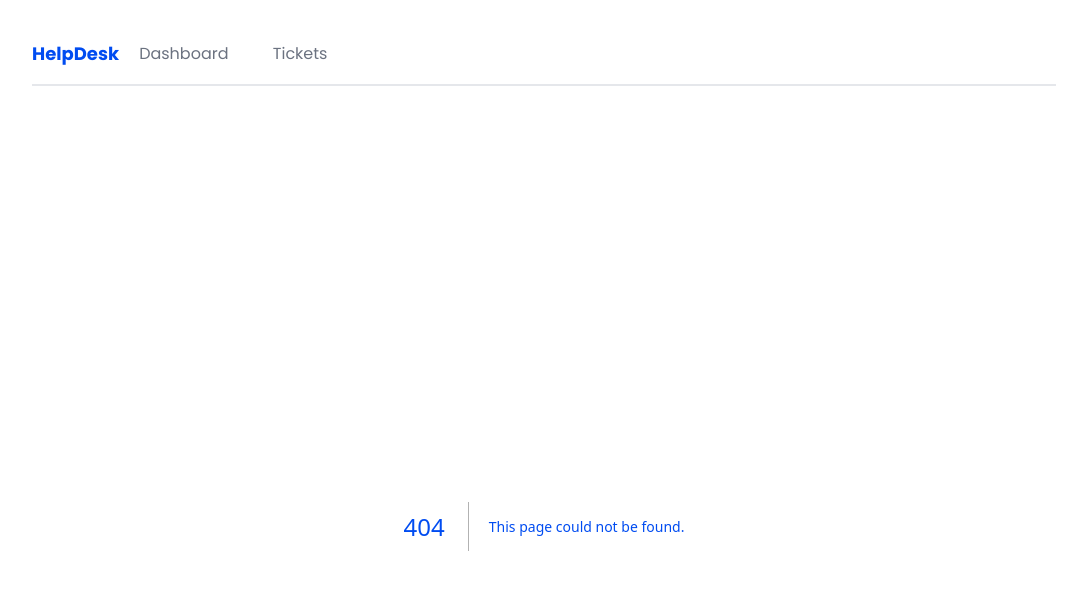
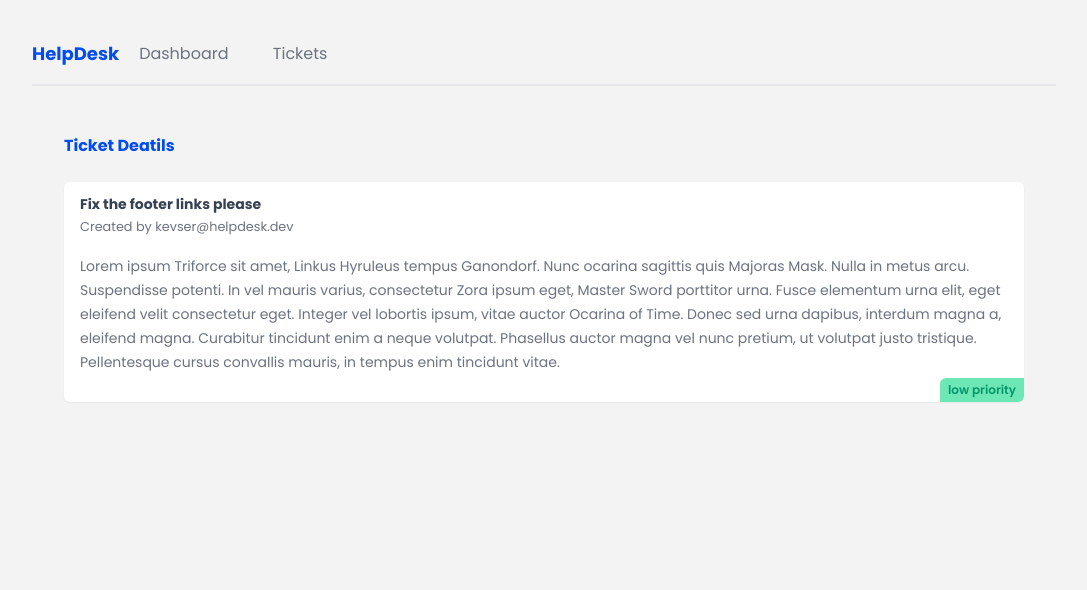
Before and after one commit to ozrn/nextjs-helpdesk-app, a Next.js app: page /tickets/1 in a window 1280 px wide. Before the commit this address had no page. Shown: the top 590 px of the page, without its empty margins (96-1183 px from the left). Built offline with nearby package versions, Linux system fonts and the light colour scheme; data requests are answered from the project's data file.

Commit message:
Fetch specific ticket, display it on page

```diff
--- /dev/null
+++ b/app/tickets/[id]/page.jsx
@@ -0,0 +1,23 @@
+async function fetchTicket (id) {
+  const ticketPromisedData = await fetch(`http://localhost:8000/tickets/${id}`)
+
+  return ticketPromisedData.json()
+}
+
+export default async function TicketData({params}) {
+  const ticket = await fetchTicket(params.id)
+
+  return (
+    <main>
+      <h2>Ticket Deatils</h2>
+      <div className="card">
+        <h3>{ticket.title}</h3>
+        <small>Created by {ticket.user_email}</small>
+        <p>{ticket.body}</p>
+        <div className={`pill ${ticket.priority}`}>
+          {ticket.priority} priority
+        </div>
+      </div>
+    </main>
+  )
+}
```
